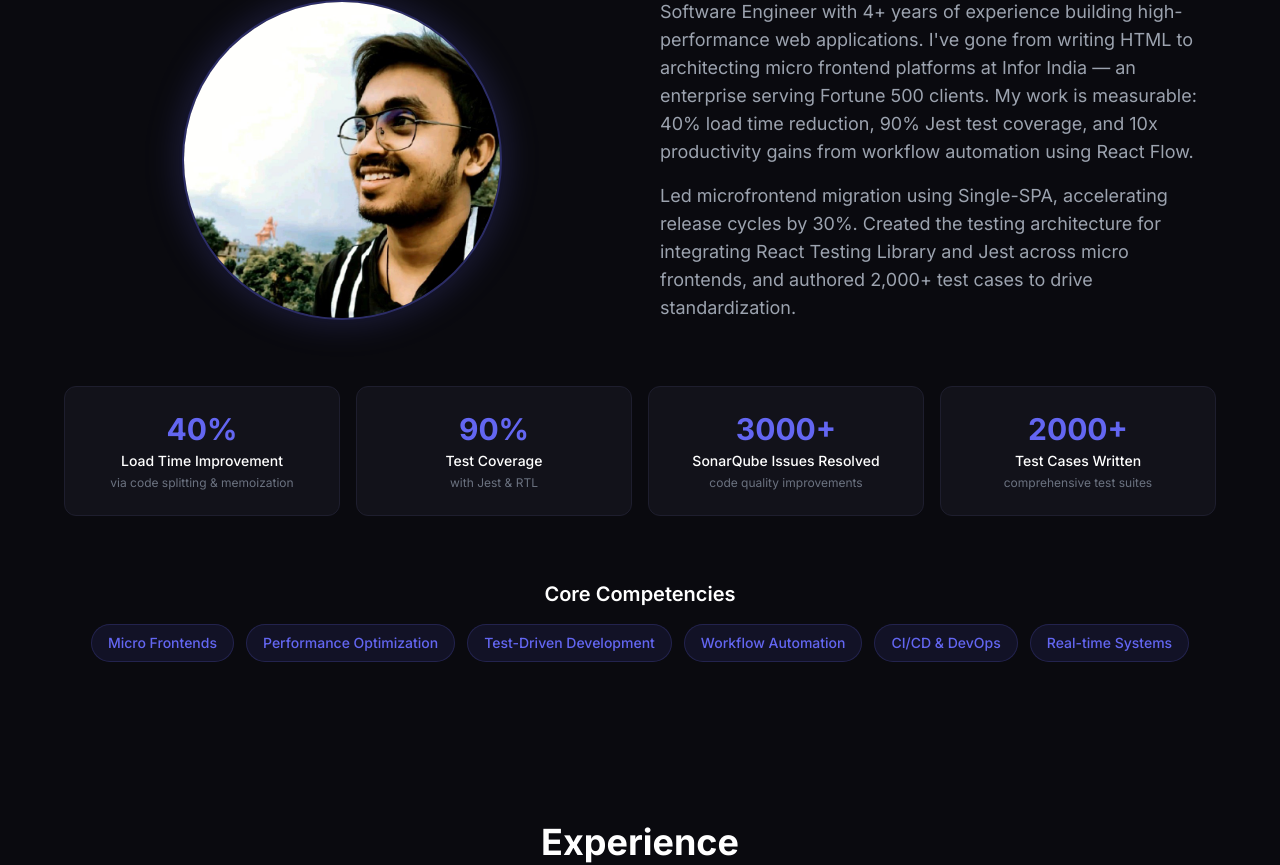
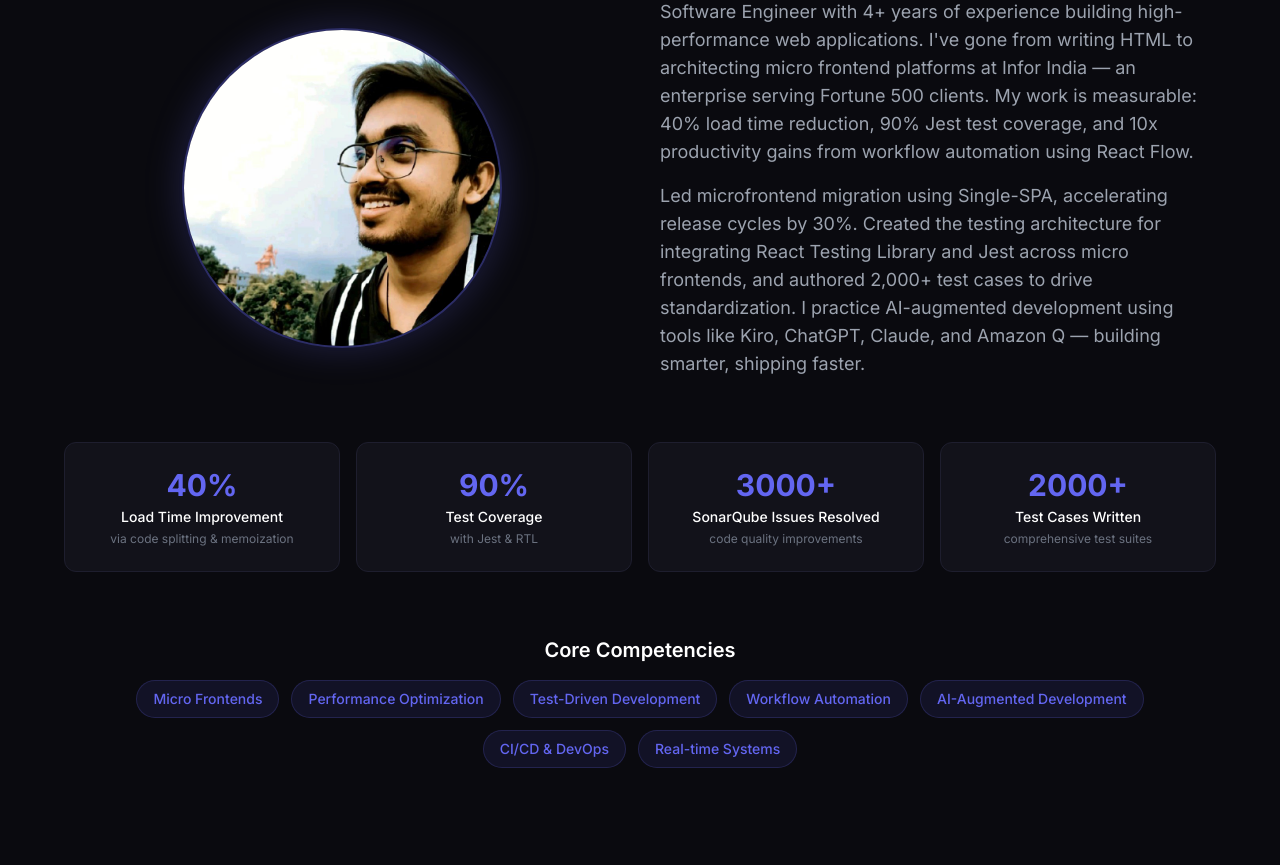
Before and after one commit to Shoaib20-1998/Shoaib20-1998.github.io, a React (Create React App) app: page / in a window 1280 px wide. Shown: the part 970-1835 px from the top of the page. Built offline with nearby package versions, Linux system fonts and the light colour scheme.

Commit message:
updated portfolio

```diff
--- a/public/index.html
+++ b/public/index.html
@@ -13,6 +13,7 @@
     <meta name="keywords" content="Shoaib Mansuri, Software Engineer, React.js Developer, Frontend Engineer, MERN Stack Developer, TypeScript Developer, Micro Frontend, Freelance Developer, Hyderabad, Web Developer, Full Stack Developer, JavaScript Developer, Next.js Developer" />
     <meta name="author" content="Shoaib Mansuri" />
     <meta name="robots" content="index, follow" />
+    <meta name="google-site-verification" content="aOWy6u2KpAbisjunPeZd9ytxQ-1Dh-hOXLy4hmYHmos" />
     <link rel="canonical" href="https://shoaib20-1998.github.io" />
 
     <!-- Open Graph / Facebook -->
@@ -28,7 +29,6 @@
     <meta name="twitter:card" content="summary_large_image" />
     <meta name="twitter:url" content="https://shoaib20-1998.github.io" />
     <meta name="twitter:title" content="Shoaib Mansuri | Software Engineer | React.js Developer" />
-</head>
     <meta name="twitter:description" content="4+ years building high-performance web apps. React.js, TypeScript, Micro Frontends. Open for freelancing & opportunities." />
     <meta name="twitter:image" content="https://shoaib20-1998.github.io/images/mypic.png" />
 
@@ -66,6 +66,7 @@
     }
     </script>
 
+    <!-- Fonts & Assets -->
     <link rel="apple-touch-icon" href="%PUBLIC_URL%/logo192.png" />
     <link rel="manifest" href="%PUBLIC_URL%/manifest.json" />
     <link rel="preconnect" href="https://fonts.googleapis.com">
--- a/src/components/About.jsx
+++ b/src/components/About.jsx
@@ -9,6 +9,7 @@ const competencies = [
   'Performance Optimization',
   'Test-Driven Development',
   'Workflow Automation',
+  'AI-Augmented Development',
   'CI/CD & DevOps',
   'Real-time Systems',
 ];
@@ -53,6 +54,8 @@ function About() {
               Led microfrontend migration using Single-SPA, accelerating release cycles by 30%.
               Created the testing architecture for integrating React Testing Library and Jest
               across micro frontends, and authored 2,000+ test cases to drive standardization.
+              I practice AI-augmented development using tools like Kiro, ChatGPT, Claude, and
+              Amazon Q — building smarter, shipping faster.
             </p>
           </motion.div>
         </div>
--- a/src/components/Projects.jsx
+++ b/src/components/Projects.jsx
@@ -22,8 +22,18 @@ function Projects() {
               key={project.id}
               variants={itemVariants}
               whileHover={{ scale: 1.02 }}
-              className="rounded-xl bg-light-surface dark:bg-dark-surface border border-light-border dark:border-dark-border p-6 flex flex-col hover:shadow-lg dark:hover:shadow-primary-500/10 transition-shadow"
+              className={`rounded-xl p-6 flex flex-col hover:shadow-lg transition-shadow ${
+                project.highlight
+                  ? 'md:col-span-2 bg-gradient-to-br from-primary-500/10 via-light-surface to-light-surface dark:from-primary-500/10 dark:via-dark-surface dark:to-dark-surface border-2 border-primary-500/30 hover:shadow-primary-500/20 dark:hover:shadow-primary-500/20 relative overflow-hidden'
+                  : 'bg-light-surface dark:bg-dark-surface border border-light-border dark:border-dark-border dark:hover:shadow-primary-500/10'
+              }`}
             >
+              {/* Highlight badge */}
+              {project.highlight && (
+                <span className="absolute top-4 right-4 px-3 py-1 text-xs font-bold rounded-full bg-primary-500 text-white uppercase tracking-wider">
+                  ✨ AI-Powered
+                </span>
+              )}
               {/* Project name */}
               <h3 className="text-xl font-semibold text-gray-900 dark:text-white mb-2">
                 {project.name}
--- a/src/data/projects.js
+++ b/src/data/projects.js
@@ -1,4 +1,15 @@
 export const projects = [
+  {
+    id: "ai-job-engine",
+    name: "AI Job Application Engine",
+    description: "AI-powered full-stack tool that automates the entire job application workflow. Extracts recent HR job posts (last 24h/48h/1 week) based on user-defined roles like React.js, Frontend, or Backend. Implements an AI pipeline that analyzes skill gaps against the user's resume, auto-customizes resumes by injecting missing skills and refining the experience section, extracts HR email contacts, and sends personalized job-specific outreach emails with the tailored resume attached.",
+    techStack: ["React.js", "Express.js", "MongoDB", "Groq API", "Nodemailer"],
+    impact: "AI-augmented development — end-to-end automation from job discovery to personalized outreach",
+    liveUrl: "https://adorable-taiyaki-372a79.netlify.app/",
+    githubUrl: null,
+    featured: true,
+    highlight: true
+  },
   {
     id: "data-mesh",
     name: "Data Mesh Platform",
--- a/src/data/skills.js
+++ b/src/data/skills.js
@@ -43,7 +43,9 @@ export const skillCategories = [
       { name: "ChatGPT", icon: "openai" },
       { name: "Claude.ai", icon: "anthropic" },
       { name: "Kiro", icon: "kiro" },
-      { name: "Amazon Q", icon: "amazonq" }
+      { name: "Amazon Q", icon: "amazonq" },
+      { name: "Grok API", icon: "grok" }
+
     ]
   }
 ];
```
